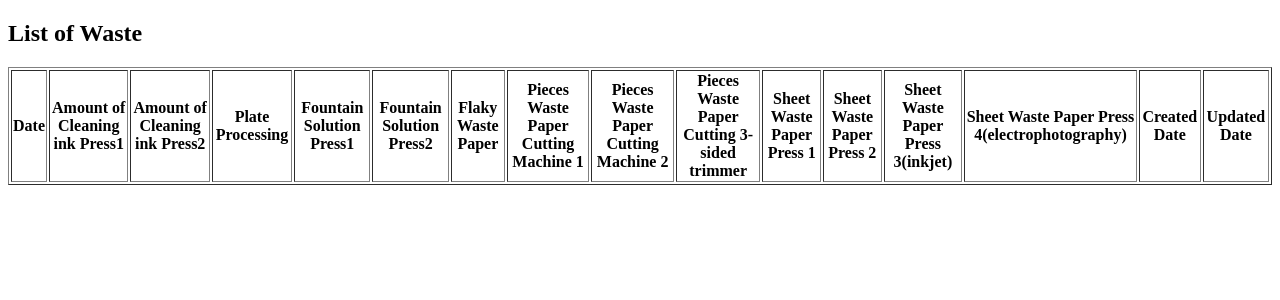
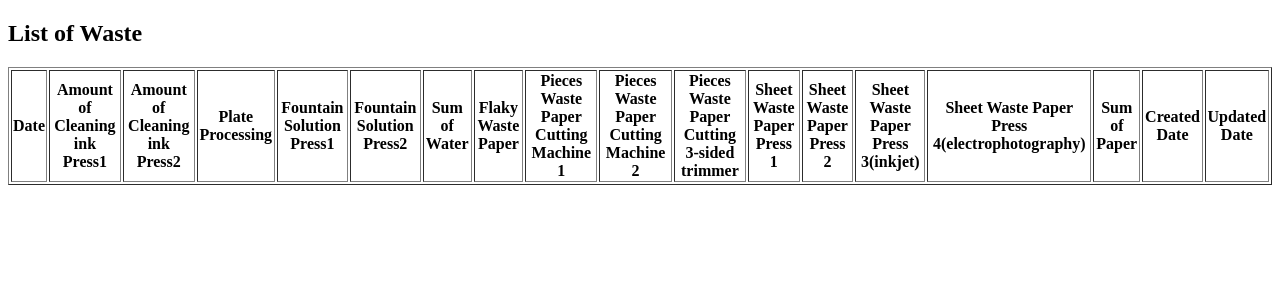
Before and after one commit to asw-app/app, a Flask app: page /index in a window 1280 px wide. Shown: the top 300 px of the page. Run offline with Flask 3, Linux system fonts and the light colour scheme; lists and menus that the app fills with data are empty.

Commit message:
update/add sumarize field

```diff
--- a/app.py
+++ b/app.py
@@ -29,6 +29,7 @@ class WasteData(db.Model):
     plate_processing          = db.Column('plate_processing',Integer(unsigned=True),nullable=True)
     fountain_solution_press_1 = db.Column('fountain_solution_press_1',Integer(unsigned=True),nullable=True)
     fountain_solution_press_2 = db.Column('fountain_solution_press_2',Integer(unsigned=True),nullable=True)
+    water_sum                 = db.Column('water_sum',Integer(unsigned=True),nullable=True)
     flaky_waste_paper         = db.Column('flaky_waste_paper',Integer(unsigned=True),nullable=True)
     cutting_machine_1         = db.Column('cutting_machine_1',Integer(unsigned=True),nullable=True)
     cutting_machine_2         = db.Column('cutting_machine_2',Integer(unsigned=True),nullable=True)
@@ -37,6 +38,7 @@ class WasteData(db.Model):
     sheet_waste_paper_2       = db.Column('sheet_waste_paper_2',Integer(unsigned=True),nullable=True)
     sheet_waste_paper_3       = db.Column('sheet_waste_paper_3',Integer(unsigned=True),nullable=True)
     sheet_waste_paper_4       = db.Column('sheet_waste_paper_4',Integer(unsigned=True),nullable=True)
+    paper_sum                 = db.Column('paper_sum',Integer(unsigned=True),nullable=True)
     date                      = db.Column('date',db.Date,unique=True,default=datetime.now,nullable=True)
     created_at                = db.Column('created', db.DateTime, default=datetime.now, nullable=True)
     updated_at                = db.Column('modified', db.DateTime, default=datetime.now, nullable=True)
@@ -44,13 +46,26 @@ class WasteData(db.Model):
 
 db.create_all()
 
+id_to_culum = {
+    'cleaning-ink-press-1':      'cleaning_ink_press_1',
+    'cleaning-ink-press-2':      'cleaning_ink_press_2',
+    'plate-processing':          'plate_processing',
+    'fountain-solution-press-1': 'fountain_solution_press_1',
+    'fountain-solution-press-2': 'fountain_solution_press_2',
+    'flaky-waste-paper':         'flaky_waste_paper',
+    'cutting-machine-1':         'cutting_machine_1',
+    'cutting-machine-2':         'cutting_machine_2',
+    '3-sided-trimmer':           'three_sided_trimmer',
+    'sheet-waste-paper-1':       'sheet_waste_paper_1',
+    'sheet-waste-paper-2':       'sheet_waste_paper_2',
+    'sheet-waste-paper-3':       'sheet_waste_paper_3',
+    'sheet-waste-paper-4':       'sheet_waste_paper_4',
+    'date':                      'date'
+}
+
 @app.route("/", methods=["GET"])
 def home():
     return render_template('home.html')
-
-@app.route("/profile", methods=["GET"])
-def profile():
-    return render_template('profile.html')
 
 # @app.route("/contact", methods=["GET", "POST"])
 # def contact():
@@ -67,6 +82,7 @@ def profile():
 def index():
     # Get all data from db
     data_set = db.session.query(WasteData).order_by(WasteData.date).all()
+
     return render_template('index.html', data_set=data_set)
 
 #####
@@ -76,22 +92,6 @@ def index():
 def calc():
     water_sum = None
     paper_sum = None
-    id_to_culum = {
-        'cleaning-ink-press-1':      'cleaning_ink_press_1',
-        'cleaning-ink-press-2':      'cleaning_ink_press_2',
-        'plate-processing':          'plate_processing',
-        'fountain-solution-press-1': 'fountain_solution_press_1',
-        'fountain-solution-press-2': 'fountain_solution_press_2',
-        'flaky-waste-paper':         'flaky_waste_paper',
-        'cutting-machine-1':         'cutting_machine_1',
-        'cutting-machine-2':         'cutting_machine_2',
-        '3-sided-trimmer':           'three_sided_trimmer',
-        'sheet-waste-paper-1':       'sheet_waste_paper_1',
-        'sheet-waste-paper-2':       'sheet_waste_paper_2',
-        'sheet-waste-paper-3':       'sheet_waste_paper_3',
-        'sheet-waste-paper-4':       'sheet_waste_paper_4',
-        'date':                      'date'
-    }
 
     if request.method == "GET":
         # Show Report Form HTML
@@ -110,6 +110,20 @@ def calc():
             if data_set.get('selector') != None and data_set.get('selector') != '' and data_set.get('quantity') != None and data_set.get('quantity') != '':
                 setattr(wasate_data,id_to_culum[data_set.get('selector')],data_set.get('quantity'))
 
+            water_waste_sum = 0
+            paper_waste_sum = 0
+
+            for index,key in enumerate(id_to_culum.keys()):
+
+                if index < 5 and key != 'date' and getattr(wasate_data,id_to_culum[key]) != None:
+                    print('----------')
+                    print(getattr(wasate_data,id_to_culum[key]))
+                    water_waste_sum += int(getattr(wasate_data,id_to_culum[key]))
+                elif key != 'date' and getattr(wasate_data,id_to_culum[key]) != None:
+                    paper_waste_sum += int(getattr(wasate_data,id_to_culum[key]))
+
+            setattr(wasate_data,'water_sum',water_waste_sum)
+            setattr(wasate_data,'paper_sum',paper_waste_sum)
             # Add a data to DB
             db.session.add(wasate_data)
             db.session.commit()
@@ -118,6 +132,16 @@ def calc():
             if data_set.get('selector') != None and data_set.get('selector') != '' and data_set.get('quantity') != None and data_set.get('quantity') != '':
                 setattr(query,id_to_culum[data_set.get('selector')],data_set.get('quantity'))
 
+            water_waste_sum = 0
+            paper_waste_sum = 0
+            for index,key in enumerate(id_to_culum.keys()):
+                if index < 5 and key != 'date' and getattr(query,id_to_culum[key]) != None:
+                    water_waste_sum += int(getattr(query,id_to_culum[key]))
+                elif key != 'date' and getattr(query,id_to_culum[key]) != None:
+                    paper_waste_sum += int(getattr(query,id_to_culum[key]))
+
+            setattr(query,'water_sum',water_waste_sum)
+            setattr(query,'paper_sum',paper_waste_sum)
             # Update value
             db.session.commit()
 
--- a/templates/home.html
+++ b/templates/home.html
@@ -10,8 +10,6 @@
 
     <h1>Home Page</h1>
     <p>This is a home page.</p>
-    <p><a href="/profile">Profile Page</a></p>
-    <!-- <p><a href="/contact">お問い合わせページへ</a></p> -->
     <p><a href="/report">Report Page(You can report a waste data.)</a></p>
     <p><a href="/index">Index Page(You can see all a record.)</a></p>
 
--- a/templates/index.html
+++ b/templates/index.html
@@ -16,6 +16,7 @@
             <th>Plate Processing</th>
             <th>Fountain Solution Press1</th>
             <th>Fountain Solution Press2</th>
+            <th>Sum of Water</th>
             <th>Flaky Waste Paper</th>
             <th>Pieces Waste Paper Cutting Machine 1</th>
             <th>Pieces Waste Paper Cutting Machine 2</th>
@@ -24,6 +25,7 @@
             <th>Sheet Waste Paper Press 2</th>
             <th>Sheet Waste Paper Press 3(inkjet)</th>
             <th>Sheet Waste Paper Press 4(electrophotography)</th>
+            <th>Sum of Paper</th>
             <th>Created Date</th>
             <th>Updated Date</th>
         </tr>
@@ -36,6 +38,7 @@
                     <th>{{ data.plate_processing }}</th>
                     <th>{{ data.fountain_solution_press_1 }}</th>
                     <th>{{ data.fountain_solution_press_2 }}</th>
+                    <th>{{ data.water_sum }}</th>
                     <th>{{ data.flaky_waste_paper }}</th>
                     <th>{{ data.cutting_machine_1 }}</th>
                     <th>{{ data.cutting_machine_2 }}</th>
@@ -44,6 +47,7 @@
                     <th>{{ data.sheet_waste_paper_2 }}</th>
                     <th>{{ data.sheet_waste_paper_3 }}</th>
                     <th>{{ data.sheet_waste_paper_4 }}</th>
+                    <th>{{ data.paper_sum }}</th>
                     <th>{{ data.created_at.strftime('%Y/%m/%d') }}</th>
                     <th>{{ data.updated_at.strftime('%Y/%m/%d') }}</th>
                 </tr>
```
